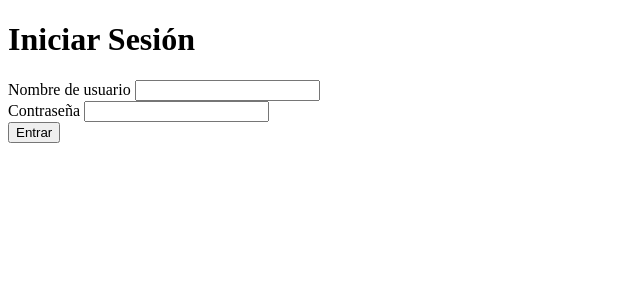
After one commit to DCC-CC4401/2023-1-Grupo-27, a Django app: page /login/ in a window 1280 px wide. The commit adds this page. Shown: the top 300 px of the page, without its empty margins (0-640 px from the left). Run offline with Django 4.2, Linux system fonts and the light colour scheme.

Commit message:
Feat: Added the user login/logout basic features

```diff
--- /dev/null
+++ b/FinanceManager/mainApp/templates/login.html
@@ -0,0 +1,26 @@
+<!DOCTYPE html>
+<html lang="en">
+<head>
+    <meta charset="UTF-8">
+    <title>Login</title>
+</head>
+<body>
+    <div class="container">
+        <div class="content">
+            <h1> Iniciar Sesión </h1>
+            <form method="post" >
+                {% csrf_token %}
+                <div class="form-group">
+                    <label for="nombre_usuario">Nombre de usuario</label>
+                    <input type="text" class="form-control" id=nombre_usuario name="username" required>
+                </div>
+                <div class="form-group">
+                    <label for="contraseña">Contraseña</label>
+                    <input type="password" class="form-control" id="contraseña" name="contraseña" required>
+                </div>
+                <button type="submit">Entrar</button>
+            </form>
+        </div>
+    </div>
+</body>
+</html>
--- a/FinanceManager/mainApp/templates/register_user.html
+++ b/FinanceManager/mainApp/templates/register_user.html
@@ -10,7 +10,7 @@
    <form method="post">
        {% csrf_token %}
        <div class="form-group">
-           <label for="nombre_usuario">Nombre</label>
+           <label for="nombre_usuario">Nombre de usuario</label>
            <input type="text" class="form-control" id=nombre_usuario name="nombre" required>
        </div>
 
--- a/FinanceManager/mainApp/urls.py
+++ b/FinanceManager/mainApp/urls.py
@@ -4,5 +4,7 @@ from . import views
 
 urlpatterns = [
     path("mainApp/", views.index, name="index"),
-    path('register/', views.register_user, name='register_user'),
+    path('register/', views.register_user, name='register_user'), # Registro de usuario
+    path('login/',views.login_user, name='login'), # Login de usuario
+    path('logout',views.logout_user, name='logout'), # Logout
 ]
--- a/FinanceManager/mainApp/views.py
+++ b/FinanceManager/mainApp/views.py
@@ -3,7 +3,7 @@ from django.shortcuts import render
 from django.http import HttpResponse
 from django.http import HttpResponseRedirect
 from django.template import loader
-
+from django.contrib.auth import authenticate, login, logout
 
 def index(request):
     template = loader.get_template('./index.html')
@@ -24,7 +24,24 @@ def register_user(request):
         #Crear el nuevo usuario
         #user = User.objects.create_user(username=nombre, password=contraseña, email=mail, apodo=apodo, pronombre=pronombre)
         user = User.objects.create_user(username=nombre, password=contraseña)
+        login(request,user)
+        #Redireccionar la página /index
+        return HttpResponseRedirect('/mainApp')
 
 
-        #Redireccionar la página /index
-        return HttpResponseRedirect('/index')
+def login_user(request):
+    if request.method == 'GET':
+        return render(request,"./login.html")
+    if request.method == 'POST':
+        username = request.POST['username'] # Obtenemos nombre de usuario
+        contraseña = request.POST['contraseña'] # Obtenemos su contraseña
+        usuario = authenticate(username=username,password=contraseña) # Autenticamos el usuario
+        if usuario is not None: # Si la respuesta de la autenticacion no fue None, el usuario existe y puede entrar
+            login(request,usuario)
+            return HttpResponseRedirect('/mainApp')
+        else: # Caso contrario debe registrarse
+            return HttpResponseRedirect('/login')
+
+def logout_user(request):
+    logout(request)
+    return HttpResponseRedirect('./mainApp')
```
Also changed, not shown: FinanceManager/mainApp/templates/index.html (+11 -0 lines), FinanceManager/db.sqlite3.
